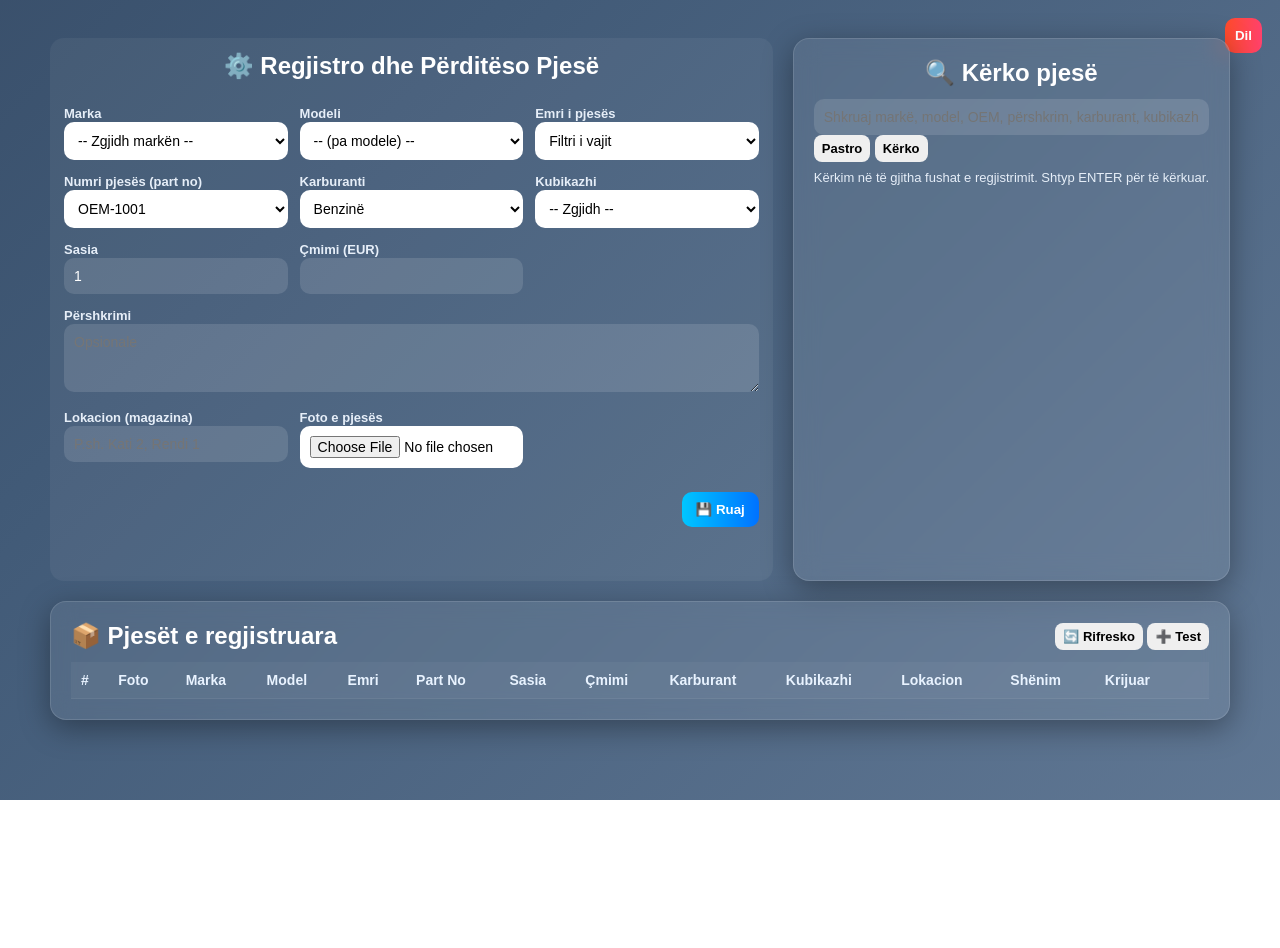
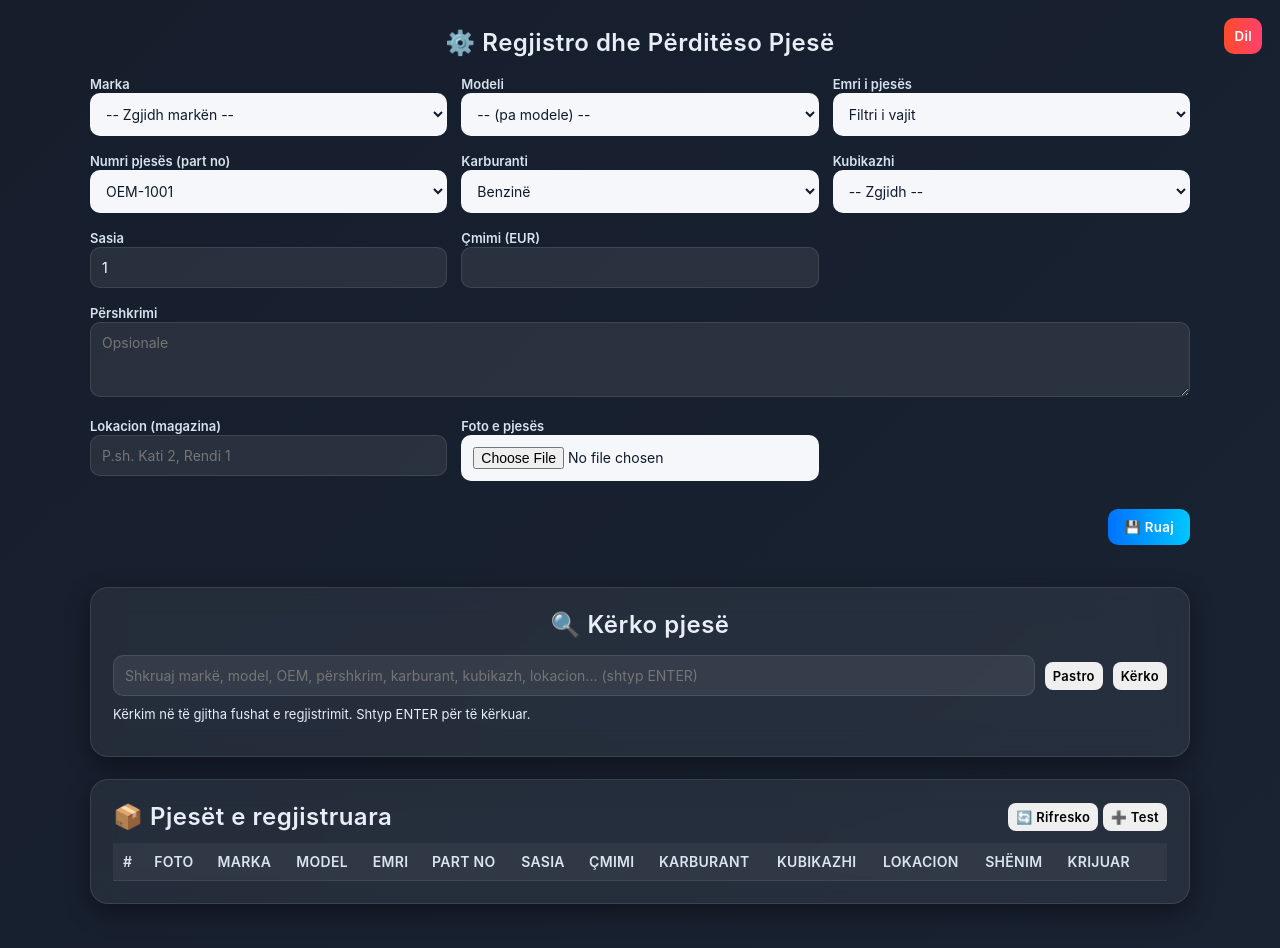
Before and after one commit to albnorshehu-hue/Servis32, a website: page dashboard.html in a window 1280 px wide. Before the commit the page ends 800 px from the top, so only its background shows below. Drawn offline with Linux system fonts and the light colour scheme; sample sign-in values are in the browser's storage.

Commit message:
Update dashboard.html

```diff
--- a/dashboard.html
+++ b/dashboard.html
@@ -5,7 +5,10 @@
 <title>Auto Parts — Dashboard</title>
 <meta name="viewport" content="width=device-width,initial-scale=1"/>
 <style>
-* { box-sizing: border-box; font-family: 'Poppins', sans-serif; }
+* {
+  box-sizing: border-box;
+  font-family: 'Inter', 'Poppins', sans-serif;
+}
 
 body {
   margin: 0;
@@ -13,10 +16,10 @@ body {
   display: flex;
   flex-direction: column;
   align-items: center;
-  background: linear-gradient(135deg,#0d1b2a,#1b263b,#415a77,#778da9);
+  background: linear-gradient(135deg, #0e1420, #1c2636);
   background-size: 400% 400%;
-  animation: gradientMove 10s ease infinite;
-  color: white;
+  animation: gradientMove 15s ease infinite;
+  color: #f3f6fa;
   padding: 28px;
 }
 
@@ -28,57 +31,70 @@ body {
 
 .container {
   width: 100%;
-  max-width: 1200px;
-  display: flex;
-  flex-direction: column;
-  gap: 20px;
-  padding: 10px;
+  max-width: 1100px;
 }
 
 .card {
-  background: rgba(255,255,255,0.08);
-  border: 1px solid rgba(255,255,255,0.12);
-  border-radius: 16px;
-  padding: 20px;
-  backdrop-filter: blur(12px);
-  box-shadow: 0 8px 30px rgba(0,0,0,0.35);
+  background: rgba(255, 255, 255, 0.06);
+  border: 1px solid rgba(255, 255, 255, 0.1);
+  border-radius: 18px;
+  padding: 22px;
+  margin-bottom: 22px;
+  backdrop-filter: blur(14px);
+  box-shadow: 0 8px 25px rgba(0, 0, 0, 0.4);
+  transition: transform 0.2s ease, box-shadow 0.2s ease;
+}
+.card:hover {
+  transform: translateY(-3px);
+  box-shadow: 0 10px 30px rgba(0, 0, 0, 0.45);
 }
 
 h2 {
-  margin: 0 0 12px 0;
+  margin: 0 0 16px 0;
   text-align: center;
+  color: #e8eef6;
+  letter-spacing: 0.5px;
+  font-weight: 600;
 }
 
 .grid {
   display: grid;
   grid-template-columns: repeat(3, 1fr);
-  gap: 12px;
+  gap: 14px;
 }
 
-label { font-weight: 600; font-size: 13px; color: #e6eef8; }
+label {
+  font-weight: 600;
+  font-size: 13px;
+  color: #d7e2ef;
+}
 
+/* Inputs dhe Selects */
 select, input[type="file"], .searchInput {
   width: 100%;
-  padding: 10px;
+  padding: 11px;
   border-radius: 10px;
-  border: none;
+  border: 1px solid rgba(255,255,255,0.1);
   outline: none;
-  background: white;
-  color: black;
+  background: #f5f7fa;
+  color: #0f1a2c;
   font-size: 14px;
+  transition: box-shadow 0.2s ease;
+}
+select:focus, input:focus {
+  box-shadow: 0 0 0 2px #0072ff55;
 }
 
 input[type="text"], input[type="number"], textarea {
   width: 100%;
-  padding: 10px;
+  padding: 11px;
   border-radius: 10px;
-  border: none;
-  background: rgba(255,255,255,0.12);
+  border: 1px solid rgba(255,255,255,0.1);
+  background: rgba(255,255,255,0.08);
   color: white;
   outline: none;
   font-size: 14px;
 }
-
 textarea { resize: vertical; }
 
 .full { grid-column: span 3; }
@@ -87,19 +103,28 @@ textarea { resize: vertical; }
   display: flex;
   gap: 10px;
   justify-content: flex-end;
-  margin-top: 12px;
+  margin-top: 14px;
 }
 
 button {
-  padding: 10px 14px;
+  padding: 10px 16px;
   border-radius: 10px;
   border: none;
   cursor: pointer;
   font-weight: 600;
+  letter-spacing: 0.3px;
+  transition: opacity 0.2s ease, transform 0.1s ease;
 }
+button:hover { opacity: 0.9; transform: translateY(-1px); }
 
-.primary { background: linear-gradient(90deg,#00c6ff,#0072ff); color: white; }
-.danger { background: linear-gradient(90deg,#ff4b2b,#ff416c); color: white; }
+.primary {
+  background: linear-gradient(90deg, #0072ff, #00c6ff);
+  color: white;
+}
+.danger {
+  background: linear-gradient(90deg, #ff4b2b, #ff416c);
+  color: white;
+}
 
 #logout {
   position: fixed;
@@ -107,11 +132,14 @@ button {
   right: 18px;
   padding: 10px;
   border-radius: 10px;
-  background: linear-gradient(90deg,#ff4b2b,#ff416c);
+  background: linear-gradient(90deg, #ff4b2b, #ff416c);
   border: none;
   color: white;
   cursor: pointer;
+  font-weight: 600;
+  transition: opacity 0.2s ease;
 }
+#logout:hover { opacity: 0.85; }
 
 table {
   width: 100%;
@@ -120,61 +148,67 @@ table {
   font-size: 14px;
   background: transparent;
 }
-
 th, td {
   padding: 10px;
-  border-bottom: 1px solid rgba(255,255,255,0.06);
+  border-bottom: 1px solid rgba(255,255,255,0.08);
   text-align: left;
   vertical-align: middle;
 }
-
-th { background: rgba(255,255,255,0.04); color: #e9f3ff; }
-
+th {
+  background: rgba(255,255,255,0.05);
+  color: #d9e4f2;
+  font-weight: 600;
+  text-transform: uppercase;
+  letter-spacing: 0.3px;
+}
 tr:hover { background: rgba(255,255,255,0.03); }
 
 .small { font-size: 13px; padding: 6px 8px; border-radius: 8px; }
-
 .muted { color: rgba(255,255,255,0.7); }
-
 .msg { min-height: 20px; text-align: center; margin-top: 8px; }
 
-.thumb { width: 50px; height: 50px; object-fit: cover; border-radius: 6px; border: 1px solid rgba(0,0,0,0.2); }
-
-.searchInput { flex: 1; padding: 10px; border-radius: 10px; border: none; background: white; color: black; font-size: 15px; }
-
-.highlight { background: rgba(255,235,59,0.9); color: #000; font-weight: 700; padding: 0 2px; border-radius: 2px; }
-
-.partsTableWrapper { overflow-x: auto; }
-
-.combinedCard {
-  display: flex;
-  flex-wrap: wrap;
-  gap: 20px;
+.thumb {
+  width: 50px;
+  height: 50px;
+  object-fit: cover;
+  border-radius: 6px;
+  border: 1px solid rgba(0,0,0,0.2);
 }
 
-.section {
+.searchRow {
+  display: flex;
+  gap: 10px;
+  align-items: center;
+  margin-bottom: 10px;
+}
+
+.searchInput {
   flex: 1;
-  min-width: 300px;
-  background: rgba(255,255,255,0.05);
-  border-radius: 14px;
-  padding: 14px;
-  display: flex;
-  flex-direction: column;
-  gap: 12px;
+  padding: 10px;
+  border-radius: 10px;
+  border: none;
+  background: #f9fafb;
+  color: #0f1a2c;
+  font-size: 15px;
+}
+
+.highlight {
+  background: rgba(255, 235, 59, 0.9);
+  color: #000;
+  font-weight: 700;
+  padding: 0 2px;
+  border-radius: 3px;
 }
 
 /* Responsive */
-@media(max-width: 1000px){
-  .grid { grid-template-columns: repeat(2,1fr); }
-  .full { grid-column: span 2; }
+@media (max-width: 1000px) {
+  .highlight { font-size: 14px; background: rgba(255,235,59,0.8); }
 }
 
-@media(max-width: 600px){
+@media (max-width: 600px) {
+  .highlight { font-size: 12px; background: rgba(255,235,59,0.7); padding: 0 1px; }
   .grid { grid-template-columns: 1fr; }
-  .full { grid-column: span 1; }
-  .combinedCard { flex-direction: column; }
 }
-
 </style>
 
 </head>
```
